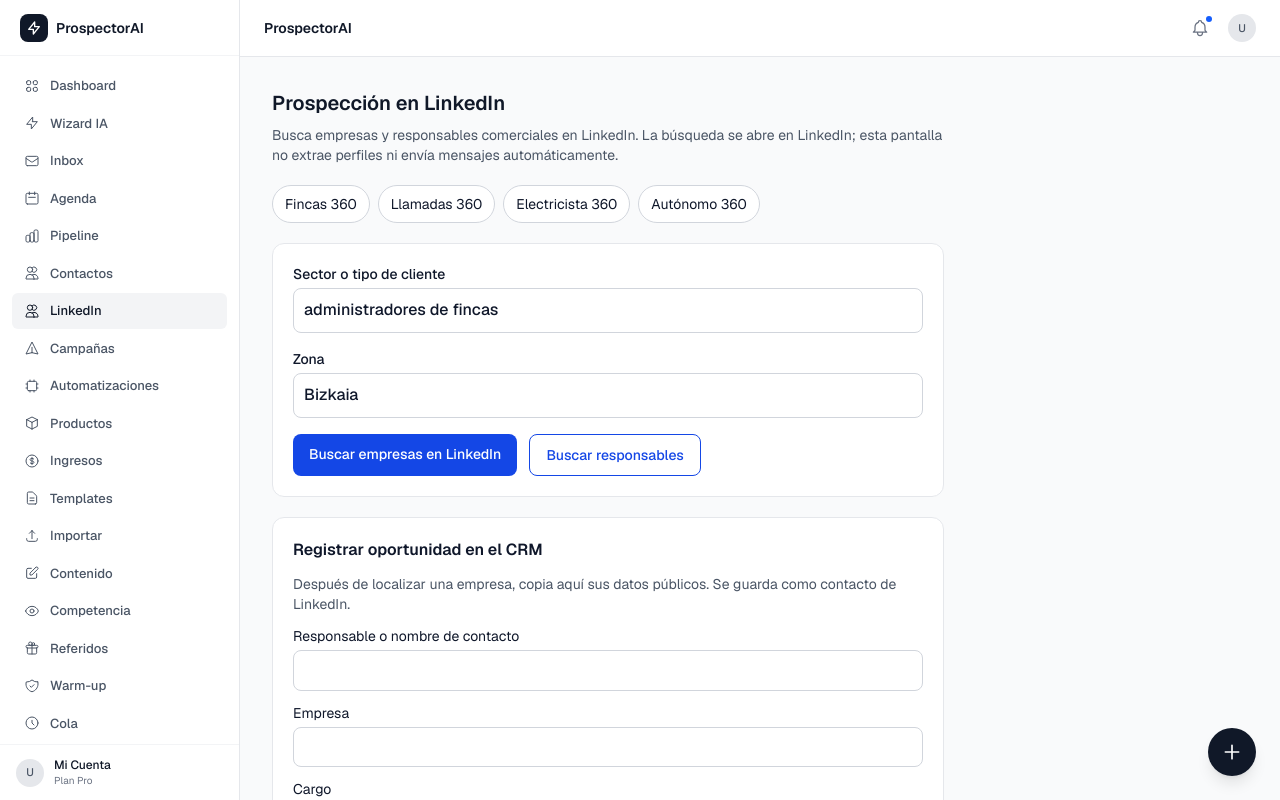
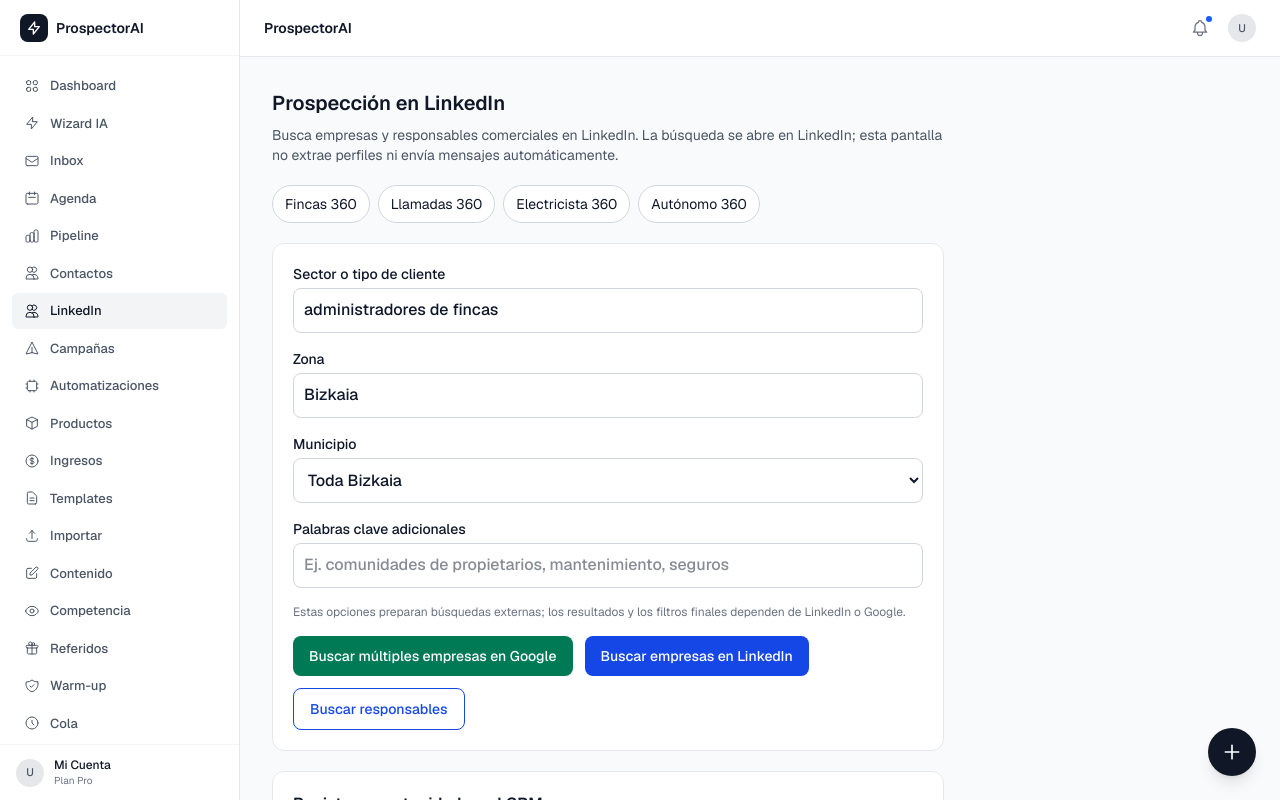
Before and after one commit to kepabilbao67-bot/prospector-AI, a Next.js app: page /linkedin in a window 1280 px wide. Built offline with nearby package versions, Linux system fonts and the light colour scheme.

Commit message:
feat: add municipality and keyword filters plus broader company discovery

```diff
--- a/src/app/(dashboard)/linkedin/page.tsx
+++ b/src/app/(dashboard)/linkedin/page.tsx
@@ -6,6 +6,8 @@ import Link from "next/link";
 export default function LinkedInProspectingPage() {
   const [sector, setSector] = useState("administradores de fincas");
   const [location, setLocation] = useState("Bizkaia");
+  const [municipality, setMunicipality] = useState("Toda Bizkaia");
+  const [keyword, setKeyword] = useState("");
   const [lead, setLead] = useState({ firstName: "", company: "", jobTitle: "", email: "", profileUrl: "", notes: "" });
   const [saving, setSaving] = useState(false);
   const [result, setResult] = useState("");
@@ -21,7 +23,10 @@ export default function LinkedInProspectingPage() {
     } catch { setResult("No se pudo guardar el contacto. No se ha confirmado el registro."); }
     finally { setSaving(false); }
   }
-  const query = [sector.trim(), location.trim()].filter(Boolean).join(" ");
+  const zone = municipality === "Toda Bizkaia" ? location.trim() : `${municipality} ${location.trim()}`;
+  const query = [sector.trim(), keyword.trim(), zone].filter(Boolean).join(" ");
+  const googleQuery = [sector.trim(), keyword.trim(), zone, "-site:linkedin.com"].filter(Boolean).join(" ");
+  const googleUrl = "https://www.google.com/search?q=" + encodeURIComponent(googleQuery);
   const searchUrl = "https://www.linkedin.com/search/results/companies/?keywords=" + encodeURIComponent(query);
   const peopleUrl = "https://www.linkedin.com/search/results/people/?keywords=" + encodeURIComponent(query);
   return (
@@ -47,7 +52,17 @@ export default function LinkedInProspectingPage() {
         <label className="block text-sm font-medium">Zona
           <input className="mt-1 w-full rounded-lg border border-gray-300 p-2.5" value={location} onChange={e => setLocation(e.target.value)} placeholder="Ej. Bilbao, Bizkaia" />
         </label>
+        <label className="block text-sm font-medium">Municipio
+          <select className="mt-1 w-full rounded-lg border border-gray-300 p-2.5" value={municipality} onChange={e => setMunicipality(e.target.value)}>
+            {["Toda Bizkaia", "Bilbao", "Barakaldo", "Getxo", "Portugalete", "Santurtzi", "Basauri", "Leioa", "Durango", "Gernika-Lumo", "Sestao", "Erandio"].map(city => <option key={city}>{city}</option>)}
+          </select>
+        </label>
+        <label className="block text-sm font-medium">Palabras clave adicionales
+          <input className="mt-1 w-full rounded-lg border border-gray-300 p-2.5" value={keyword} onChange={e => setKeyword(e.target.value)} placeholder="Ej. comunidades de propietarios, mantenimiento, seguros" />
+        </label>
+        <p className="text-xs text-gray-500">Estas opciones preparan búsquedas externas; los resultados y los filtros finales dependen de LinkedIn o Google.</p>
         <div className="flex flex-wrap gap-3">
+          <a href={googleUrl} target="_blank" rel="noopener noreferrer" className="rounded-lg bg-emerald-700 px-4 py-2.5 text-sm font-medium text-white">Buscar múltiples empresas en Google</a>
           <a href={searchUrl} target="_blank" rel="noopener noreferrer" className="rounded-lg bg-blue-700 px-4 py-2.5 text-sm font-medium text-white">Buscar empresas en LinkedIn</a>
           <a href={peopleUrl} target="_blank" rel="noopener noreferrer" className="rounded-lg border border-blue-700 px-4 py-2.5 text-sm font-medium text-blue-700">Buscar responsables</a>
         </div>
```
